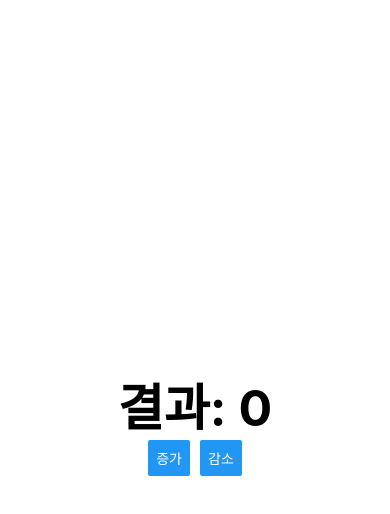
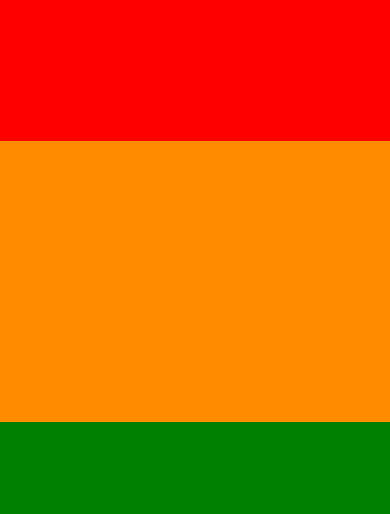
Before and after one commit to profhskim/RN_weathter_app_250109, a React Native app: screen / in a window 390 px wide. Shown: the top 514 px of the page. Built offline with nearby package versions, Linux system fonts and the light colour scheme.

Commit message:
Flex Box Usage

```diff
--- a/App.js
+++ b/App.js
@@ -3,35 +3,14 @@
 import React, {useState} from 'react'
 
 export default function App() {
-  const [number, setNumber] = useState(0);
   return (
-    <View style={styles.container}>
-      <Text style={styles.text}>결과: {number}</Text>
-      <View style={styles.btnGroup}>
-        <Button style={styles.btn} title="증가" onPress={()=>{setNumber(number+1)}}/>
-        <Button style={styles.btn} title="감소" onPress={()=>{setNumber(number-1)}}/>
-      </View>
+    <View style={{flex:1,}}>
+      <View style={{flex:1, backgroundColor:"red"}}></View>
+      <View style={{flex:2, backgroundColor:"darkorange"}}></View>
+      <View style={{flex:3, backgroundColor:"green"}}></View>
       <StatusBar style='auto'/>
     </View>
   );
 }
 
-const styles = StyleSheet.create({
-  container: {
-    flex: 1,
-    backgroundColor: '#fff',
-    alignItems: 'center',
-    justifyContent: 'center',
-  },
-  text: {
-    fontSize: 50,
-    fontWeight:"bold",
-  },
-  btnGroup: {
-    flexDirection:"row",
-    gap:10,
-  },
-  btn: {
-    flex:2,
-  }
-});
+const styles = StyleSheet.create({});
```
